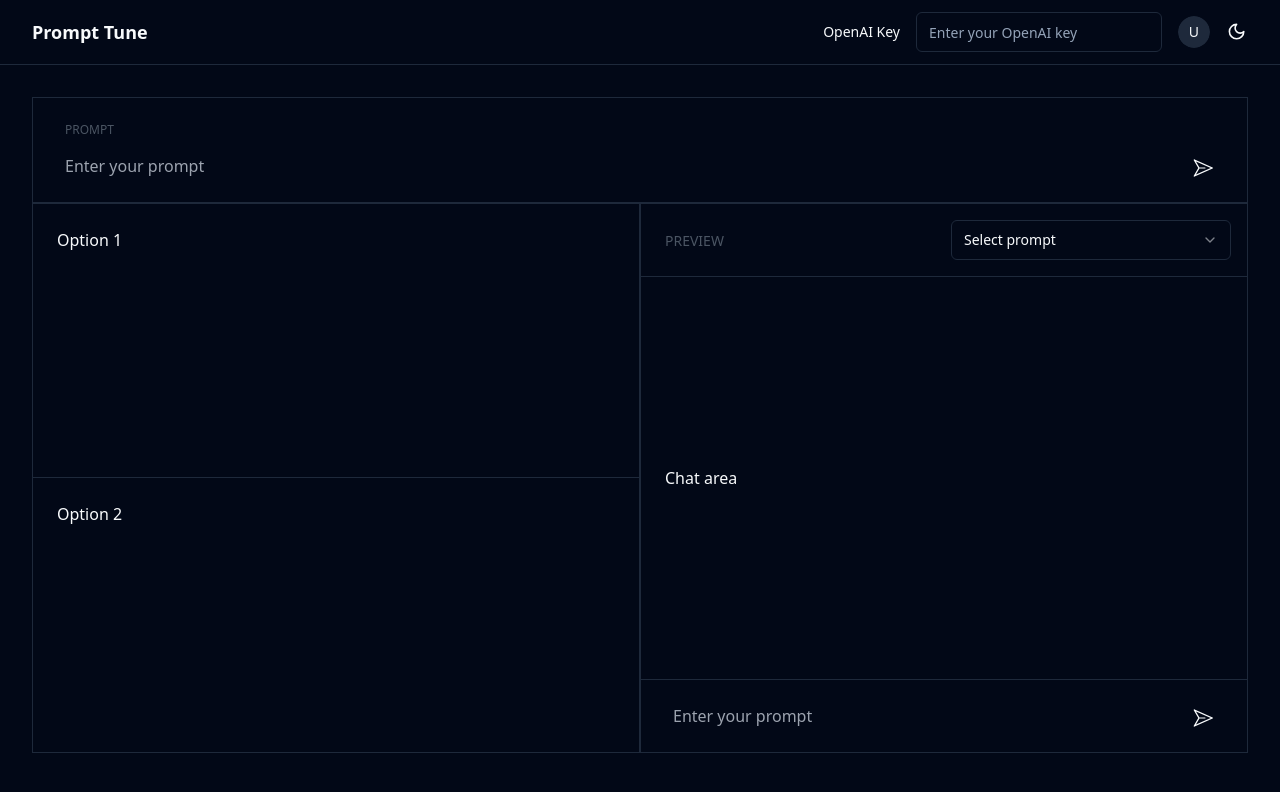
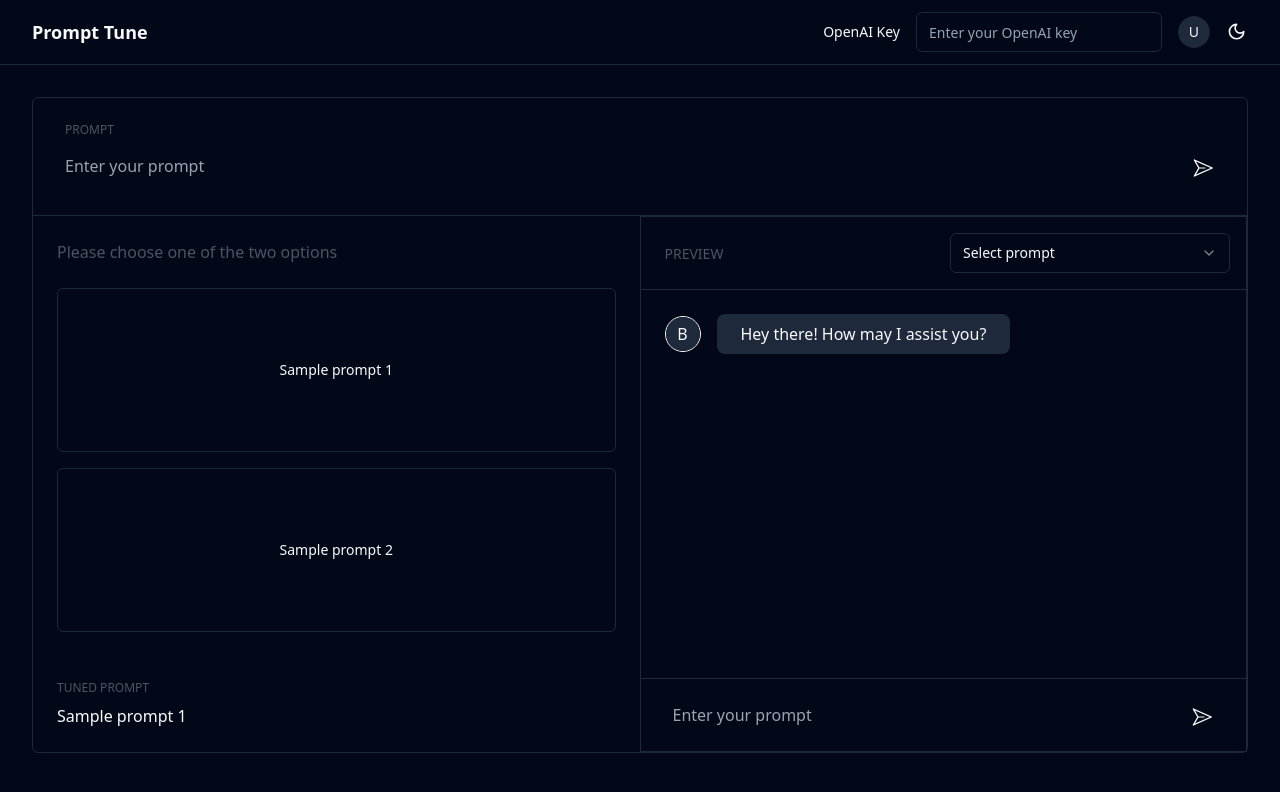
Before and after one commit to Cloud-Code-AI/prompt-tune, a React (Vite) app: page / in a window 1280 px wide. Shown: the top 792 px of the page. Built offline with nearby package versions, Linux system fonts and the light colour scheme.

Commit message:
UI readt, need to work on functionality

```diff
--- a/src/Tool.jsx
+++ b/src/Tool.jsx
@@ -3,6 +3,7 @@ import { Label } from "./components/ui/label";
 import ThreeDots from "react-loading-icons/dist/esm/components/three-dots";
 import { PaperPlaneIcon } from "@radix-ui/react-icons"
 import { useState } from "react";
+import { Avatar, AvatarFallback, AvatarImage } from "@/components/ui/avatar";
 
 import {
     Select,
@@ -13,6 +14,7 @@ import {
     SelectTrigger,
     SelectValue,
   } from "@/components/ui/select"
+import { Button } from "./components/ui/button";
 
 const promptData = [
     {
@@ -40,6 +42,9 @@ const promptData = [
 export default function Tool () {
 
     const [loading, setLoading] = useState(false)
+    const [messages, setMessages] = useState([
+        { text: "Hey there! How may I assist you?", sender: "Bot" },
+      ]);
 
     const submitPrompt = (e, source) => {
         e.preventDefault();
@@ -55,7 +60,8 @@ export default function Tool () {
         <>
         <Header title = "Prompt Tune" />
         <div className="flex flex-col p-8 w-full h-[90vh]">
-            <div className="border w-full py-4">
+            <div className="border rounded-md h-full">
+                <div className="w-full h-[18%] py-4 border-b">
                     <div className="flex flex-col gap-y-2 w-full">
                         <Label className="px-8 pt-2 text-xs text-gray-600">PROMPT</Label>
                         <form id="promptForm" className="px-4 h-full w-full">
@@ -87,13 +93,24 @@ export default function Tool () {
                         </form>
                     </div>
                 </div>
-            <div className="flex h-full w-full">
-                <div className="flex flex-col w-full h-full border">
-                    <div className="w-full h-full border-b p-6">
-                        Option 1
+                <div className="flex h-[82%] w-full">
+                    <div className="flex flex-col w-full h-full">
+                        <p className="px-6 pt-6 text-gray-600">Please choose one of the two options</p>
+                        <div className="w-full h-full p-6 flex flex-col gap-y-4">
+                            <Button className="h-full w-full" variant="outline">
+                                <div>
+                                    {promptData[0].prompt}
                                 </div>
-                    <div className="w-full h-full p-6">
-                        Option 2
+                            </Button>
+                            <Button className="h-full w-full" variant="outline">
+                                <div>
+                                    {promptData[1].prompt}
+                                </div>
+                            </Button>
+                        </div>
+                        <div className="p-6 flex flex-col gap-y-2">
+                            <Label className="text-xs text-gray-600">TUNED PROMPT</Label>
+                            <p>{promptData[0].prompt}</p>
                         </div>
                     </div>
                     <div className="flex flex-col w-full h-full border">
@@ -121,8 +138,27 @@ export default function Tool () {
                                     </div>
                             </div>
                         </div>
-                    <div className="flex flex-1 w-full items-center p-6">
-                        Chat area
+                        <div className="flex flex-col flex-1 w-full items-center p-6">
+                            <div className="flex flex-col gap-y-4 w-full">
+                                {messages.map((message) => (
+                                    message.sender === "Bot" ?
+                                    <div key={message.id} className="flex items-center gap-x-4 justify-start whitespace-pre-wrap">
+                                        <Avatar className="h-9 w-9 border border-primary">
+                                            <AvatarImage src="" />
+                                            <AvatarFallback>B</AvatarFallback>
+                                        </Avatar>
+                                        <p className="bg-secondary text-primary px-6 py-2 rounded-lg">{message.text}</p>
+                                    </div>
+                                    :
+                                    <div key={message.id} className="flex items-center gap-x-4 justify-end whitespace-pre-wrap">
+                                        <Avatar className="h-9 w-9 border border-primary">
+                                            <AvatarImage src="" />
+                                            <AvatarFallback>U</AvatarFallback>
+                                        </Avatar>
+                                        <p className="bg-primary text-secondary px-6 py-2 rounded-lg">{message.text}</p>
+                                    </div>
+                                ))}
+                            </div>
                         </div>
                         <div className="flex w-full border-t p-4">
                         <form id="promptForm" className="h-full w-full">
@@ -156,6 +192,7 @@ export default function Tool () {
                     </div>
                 </div>
             </div>
+        </div>
         </>
     )
 }
```
Lines whose indentation alone changed are shown as unchanged.
